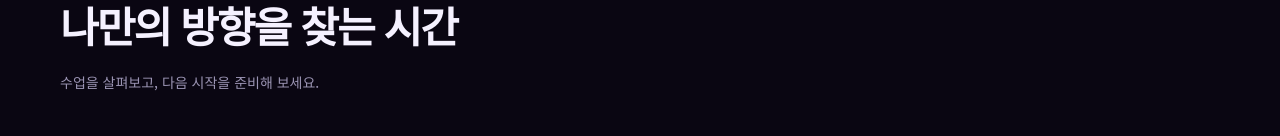
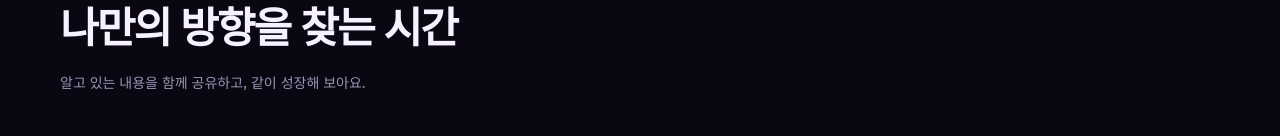
Before and after one commit to janelee0813/YouTube_School, a Next.js app: page / in a window 1280 px wide. Shown: the part 207-343 px from the top of the page. Built offline with nearby package versions, Linux system fonts and the light colour scheme.

Commit message:
Update class list introduction copy

```diff
--- a/src/components/app.tsx
+++ b/src/components/app.tsx
@@ -214,7 +214,7 @@ function Classes() {
   return (
     <div className="container">
       <PageHead eyebrow="01 / OUR CLASS" title="나만의 방향을 찾는 시간">
-        수업을 살펴보고, 다음 시작을 준비해 보세요.
+        알고 있는 내용을 함께 공유하고, 같이 성장해 보아요.
       </PageHead>
       <div className="class-list">
         {data.courses
```
